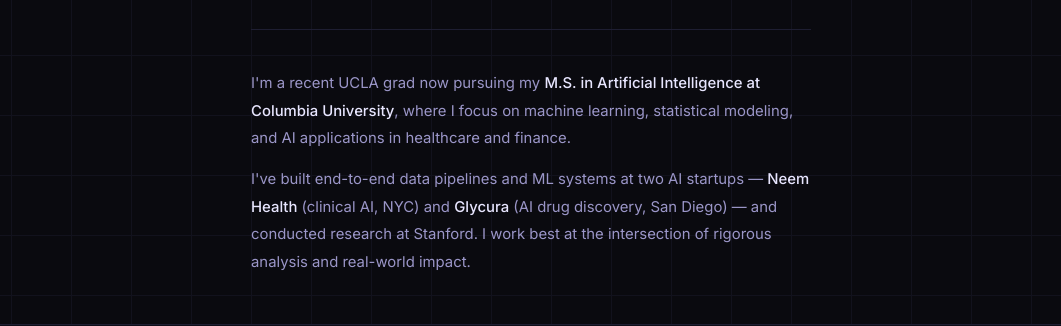
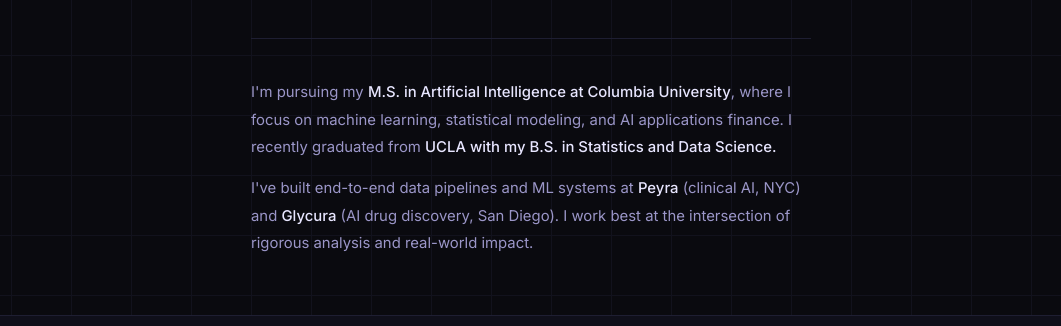
Before and after one commit to bebelyen/bebel-yen, a plain HTML site: page index.html in a window 1280 px wide. Shown: the part 485-811 px from the top of the page, without its empty margins (109-1170 px from the left). Drawn offline with Linux system fonts and the light colour scheme.

Commit message:
Revise bio in index.html for accuracy
Updated bio to reflect recent graduation and new experiences.

```diff
--- a/index.html
+++ b/index.html
@@ -220,8 +220,8 @@
       </div>
 
       <div class="hero-bio fade-up" style="transition-delay:.23s">
-        <p>I'm a recent UCLA grad now pursuing my <strong>M.S. in Artificial Intelligence at Columbia University</strong>, where I focus on machine learning, statistical modeling, and AI applications in healthcare and finance.</p>
-        <p>I've built end-to-end data pipelines and ML systems at two AI startups — <strong>Neem Health</strong> (clinical AI, NYC) and <strong>Glycura</strong> (AI drug discovery, San Diego) — and conducted research at Stanford. I work best at the intersection of rigorous analysis and real-world impact.</p>
+        <p>I'm pursuing my <strong>M.S. in Artificial Intelligence at Columbia University</strong>, where I focus on machine learning, statistical modeling, and AI applications finance. I recently graduated from <strong>UCLA with my B.S. in Statistics and Data Science.</strong></p>
+        <p>I've built end-to-end data pipelines and ML systems at <strong>Peyra</strong> (clinical AI, NYC) and <strong>Glycura</strong> (AI drug discovery, San Diego). I work best at the intersection of rigorous analysis and real-world impact.</p>
       </div>
     </section>
 
```
